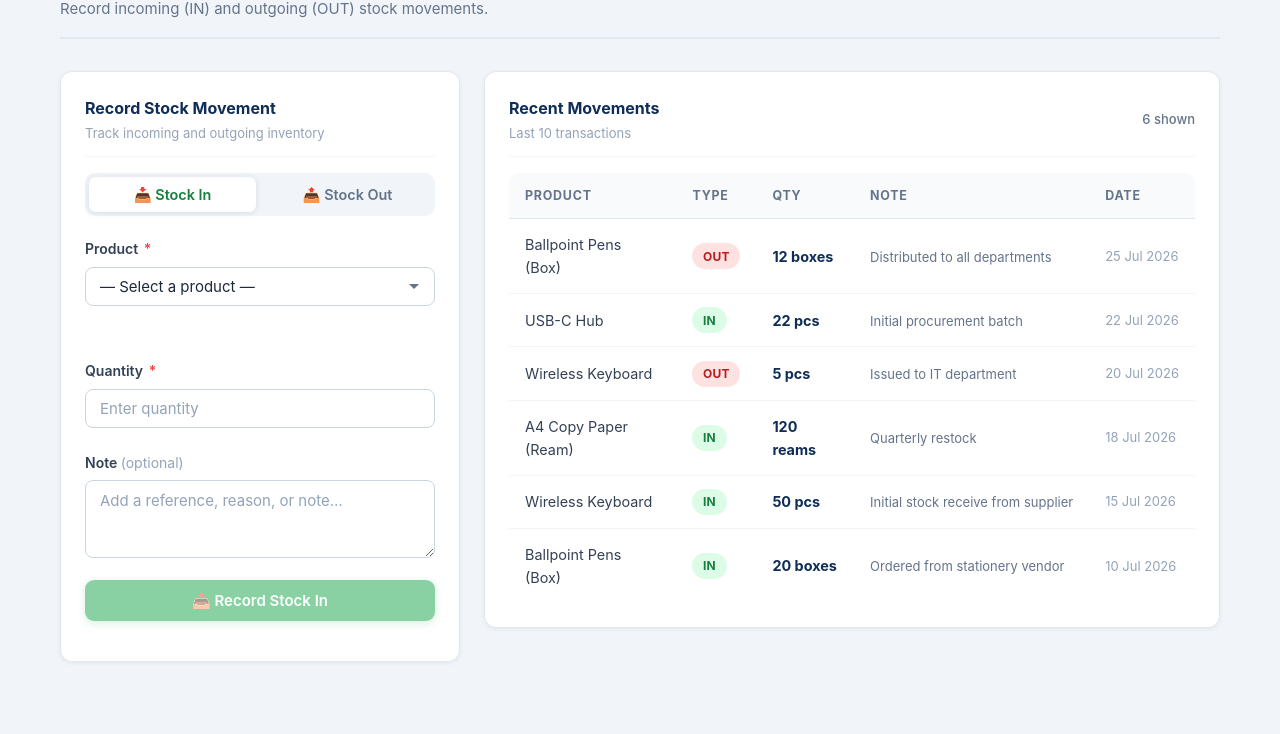
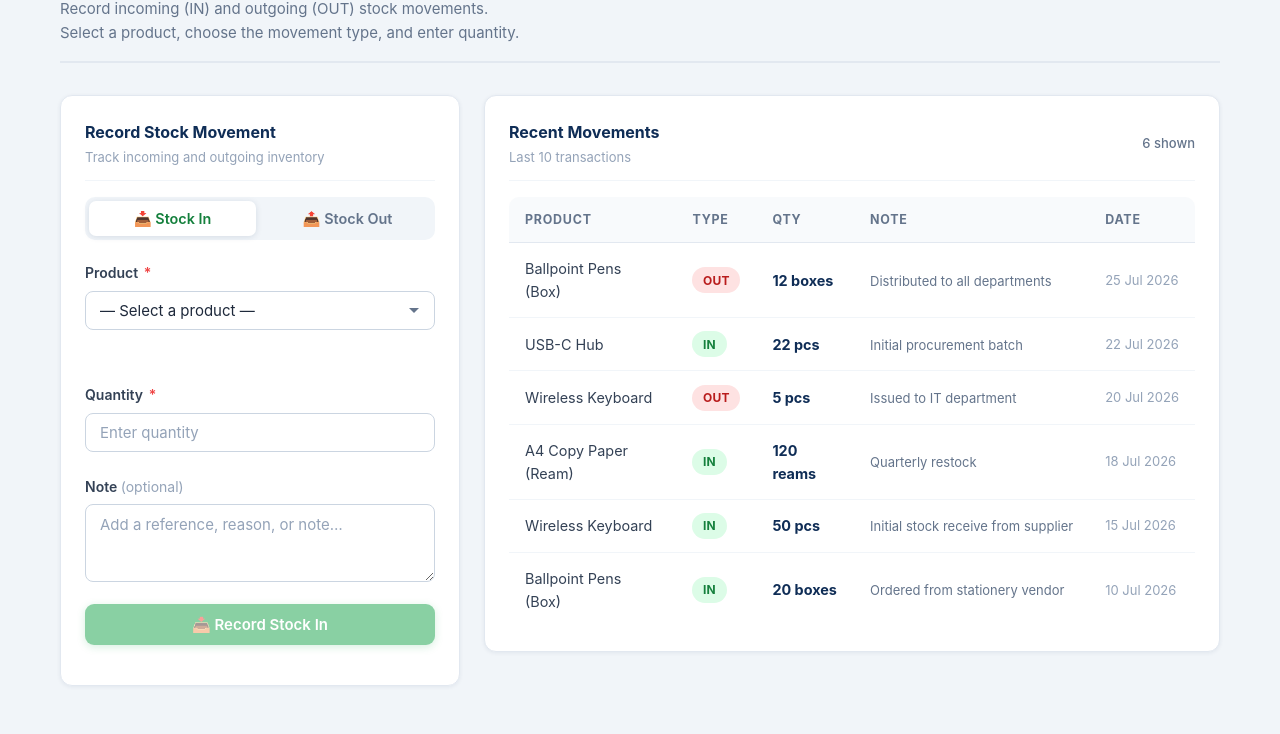
Before and after one commit to Harshanthvar7/Inventory-control-system, a plain HTML site: page stock-movement.html in a window 1280 px wide. Shown: the part 137-871 px from the top of the page. Before the commit the page ends 847 px from the top, so only its background shows below. Drawn offline with Linux system fonts and the light colour scheme.

Commit message:
Add instructional subtext to stock entry header

```diff
--- a/stock-movement.html
+++ b/stock-movement.html
@@ -18,6 +18,7 @@
     <header class="page-header">
       <h1>Stock  Entry</h1>
       <p>Record incoming (IN) and outgoing (OUT) stock movements.</p>
+      <p class="page-subtext">Select a product, choose the movement type, and enter quantity.</p>
     </header>
 
     <!-- Module root — stock entry form and movement log injected here -->
```
